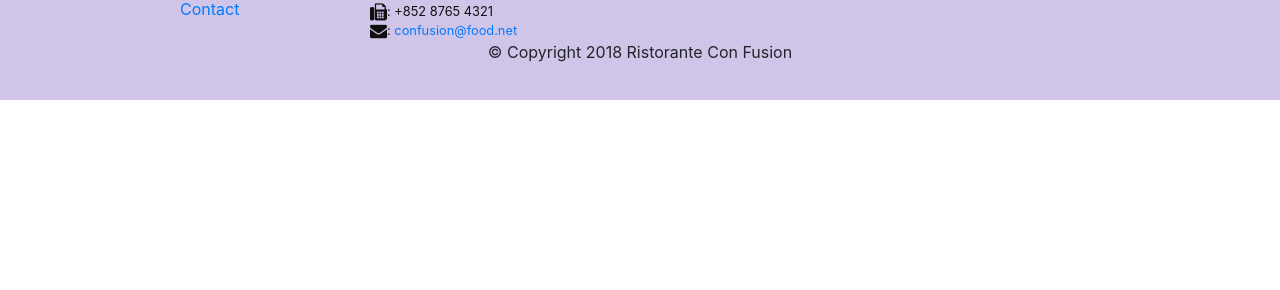
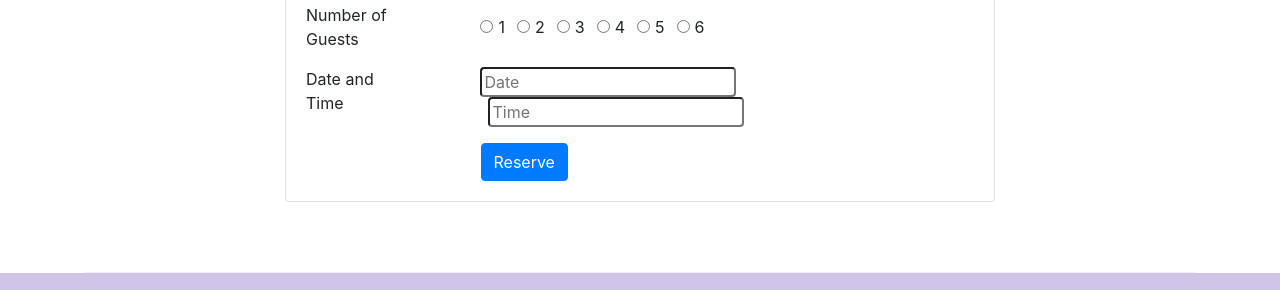
Before and after one commit to mudit67/conFusion, a website: page index.html in a window 1280 px wide. Shown: the part 1661-1951 px from the top of the page. Before the commit the page ends 1761 px from the top, so only its background shows below. Drawn offline with nearby package versions, Linux system fonts and the light colour scheme.

Commit message:
assignment 2 added a self made card, badge and a button

```diff
--- a/index.html
+++ b/index.html
@@ -49,6 +49,13 @@
                 <div class="col-12 col-sm align-self-center">
                     <img src="./img/logo.png" class="img-fluid" alt="">
                 </div>
+                <div class="col-12 col-sm-3 align-self-center">
+                    <h3>
+                        <a class="badge badge-warning pt-3 pb-3 pl-5 pr-5" href="#Reserve-card">
+                        Reserve Table
+                        </a>
+                    </h3>
+                </div>
             </div>
         </div>
     </header>
@@ -76,8 +83,13 @@
                 <h3>This Month's Promotions</h3>
             </div>
             <div class="col col-sm order-sm-last col-md">
-                <h2>Weekend Grand Buffet</h2>
-                <p class="d-none d-sm-block">Featuring mouthwatering combinations with a choice of five different salads, six enticing appetizers, six main entrees and five choicest desserts. Free flowing bubbly and soft drinks. All for just $19.99 per person </p>
+                <div class="media">
+                    <div class="media-body">
+                        <h2>Weekend Grand Buffet <span class="badge badge-danger">NEW</span></h2>
+                        <p class="d-none d-sm-block">Featuring mouthwatering combinations with a choice of five different salads, six enticing appetizers, six main entrees and five choicest desserts. Free flowing bubbly and soft drinks. All for just $19.99 per person </p>
+                    </div>
+                    <img class="d-flex ml-3 img-thumbnail align-self-center" src="./img/buffet.png" alt="Buffet">
+                </div>
             </div>
         </div>
 
@@ -96,6 +108,64 @@
                     </div>
                 </div>
             </div>
+        </div>
+        <div class="row row-content align-self-center">
+            <div class="col-sm-2"></div>
+            <div class="col-12 col-sm-8">
+                <div class="card" id="Reserve-card">
+                    <h3 class="card-header bg-warning text-white">
+                        Reserve a Table
+                    </h3>
+                    <div class="card-body">
+                        <form>
+                            <div class="row">
+                                <div class="col-2">Number of Guests</div>
+                                <div class="col-9 offset-1 btn-group btn-group-toggle">
+                                    <div class="form-check form-check-inline">
+                                        <input class="form-check-input" type="radio" name="inlineRadioOptions" id="inlineRadio1" value="option1">
+                                        <label class="form-check-label" for="inlineRadio1">1</label>
+                                    </div>
+                                    <div class="form-check form-check-inline">
+                                        <input class="form-check-input" type="radio" name="inlineRadioOptions" id="inlineRadio2" value="option2">
+                                        <label class="form-check-label" for="inlineRadio2">2</label>
+                                    </div>
+                                    <div class="form-check form-check-inline">
+                                        <input class="form-check-input" type="radio" name="inlineRadioOptions" id="inlineRadio3" value="option3">
+                                        <label class="form-check-label" for="inlineRadio3">3</label>
+                                    </div>
+                                    <div class="form-check form-check-inline">
+                                        <input class="form-check-input" type="radio" name="inlineRadioOptions" id="inlineRadio4" value="option4">
+                                        <label class="form-check-label" for="inlineRadio4">4</label>
+                                    </div>
+                                    <div class="form-check form-check-inline">
+                                        <input class="form-check-input" type="radio" name="inlineRadioOptions" id="inlineRadio5" value="option5">
+                                        <label class="form-check-label" for="inlineRadio5">5</label>
+                                    </div>
+                                    <div class="form-check form-check-inline">
+                                        <input class="form-check-input" type="radio" name="inlineRadioOptions" id="inlineRadio6" value="option6">
+                                        <label class="form-check-label" for="inlineRadio6">6</label>
+                                    </div>
+                                </div>
+                            </div>
+                            <div class="row mt-3 mb-3">
+                                <div class="col-2">Date and Time</div>
+                                <div class="col-9 offset-1">
+                                    <input class="rounded" type="text" name="date" id="date" placeholder="Date">
+                                    <input class="rounded ml-2" type="text" name="Time" id="Time" placeholder="Time">
+                                </div>
+                            </div>
+                            <div class="row">
+                                <div class="col-9 offset-3">
+                                    <button class="btn btn-primary" type="submit">
+                                        Reserve
+                                    </button>
+                                </div>
+                            </div>
+                        </form>
+                    </div>
+                </div>
+            </div>
+            <div class="col-sm-2"></div>
         </div>
     </div>
 
```
